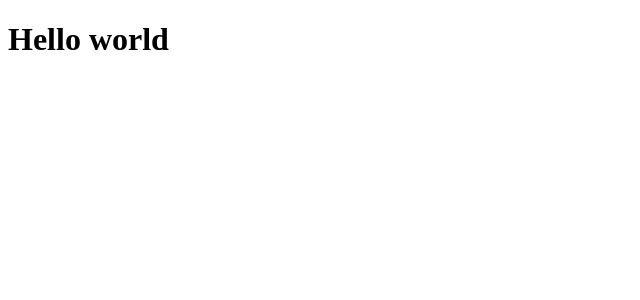
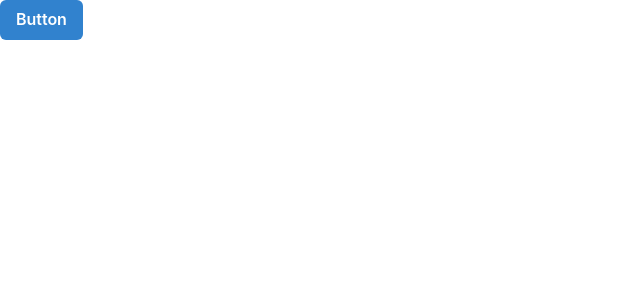
Before and after one commit to Lavanyacheshani/GameHub, a React (Vite) app: page / in a window 1280 px wide. Shown: the top 300 px of the page, without its empty margins (0-640 px from the left). Built offline with nearby package versions, Linux system fonts and the light colour scheme.

Commit message:
install chakra UI

```diff
--- a/package.json
+++ b/package.json
@@ -10,7 +10,11 @@
     "preview": "vite preview"
   },
   "dependencies": {
+    "@chakra-ui/react": "^2.8.2",
+    "@emotion/react": "^11.13.0",
+    "@emotion/styled": "^11.13.0",
     "bootstrap": "^5.3.3",
+    "framer-motion": "^11.3.21",
     "react": "^18.3.1",
     "react-dom": "^18.3.1"
   },
--- a/src/App.tsx
+++ b/src/App.tsx
@@ -1,11 +1,7 @@
-import Messages from './Messages';
+import { Button, ButtonGroup } from '@chakra-ui/react'
+function App() {
+  return <Button colorScheme='blue'>Button</Button>
 
-function App() {
-  return (
-    <div>
-      <Messages />
-    </div>
-  );
 }
 
 export default App;
--- a/src/Messages.tsx
+++ /dev/null
@@ -1,6 +0,0 @@
-
-function Messages() {
-  return <h1>Hello world</h1>;
-}
-
-export default Messages;
--- a/src/main.tsx
+++ b/src/main.tsx
@@ -1,10 +1,13 @@
 import React from 'react'
 import ReactDOM from 'react-dom/client'
+import { ChakraProvider } from '@chakra-ui/react'
 import App from './App.tsx'
 import './index.css'
 
 ReactDOM.createRoot(document.getElementById('root')!).render(
   <React.StrictMode>
-    <App />
+    <ChakraProvider>
+      <App />
+    </ChakraProvider>
   </React.StrictMode>,
 )
```
Also changed, not shown: 1 other file (tests, documents, lock files or other folders).
